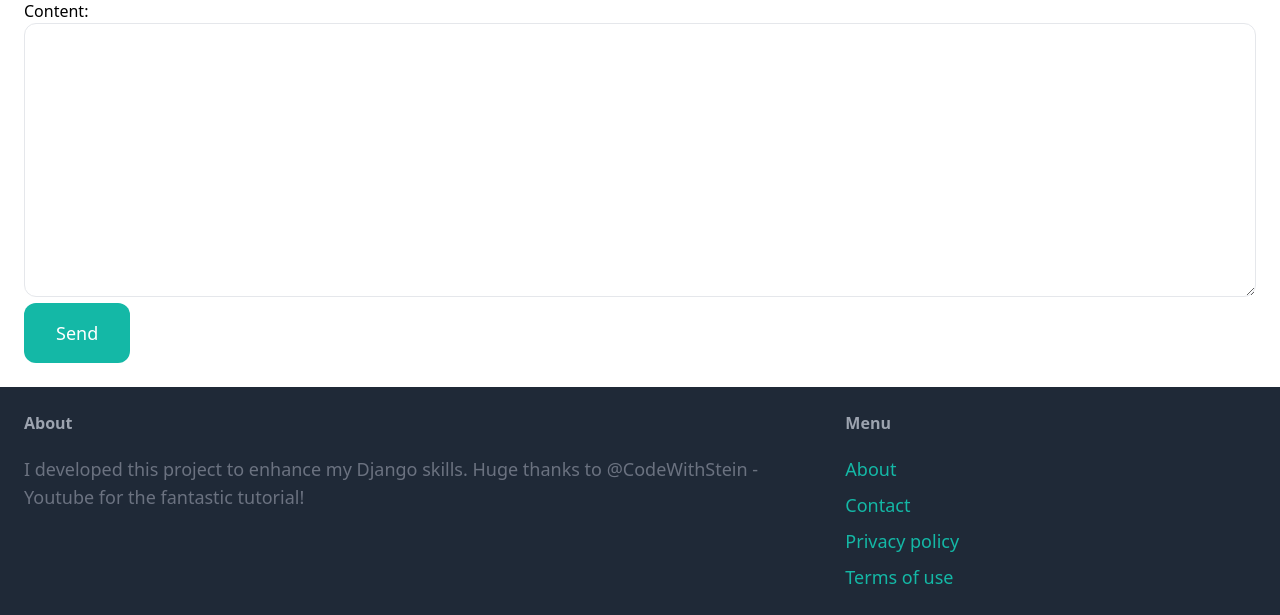
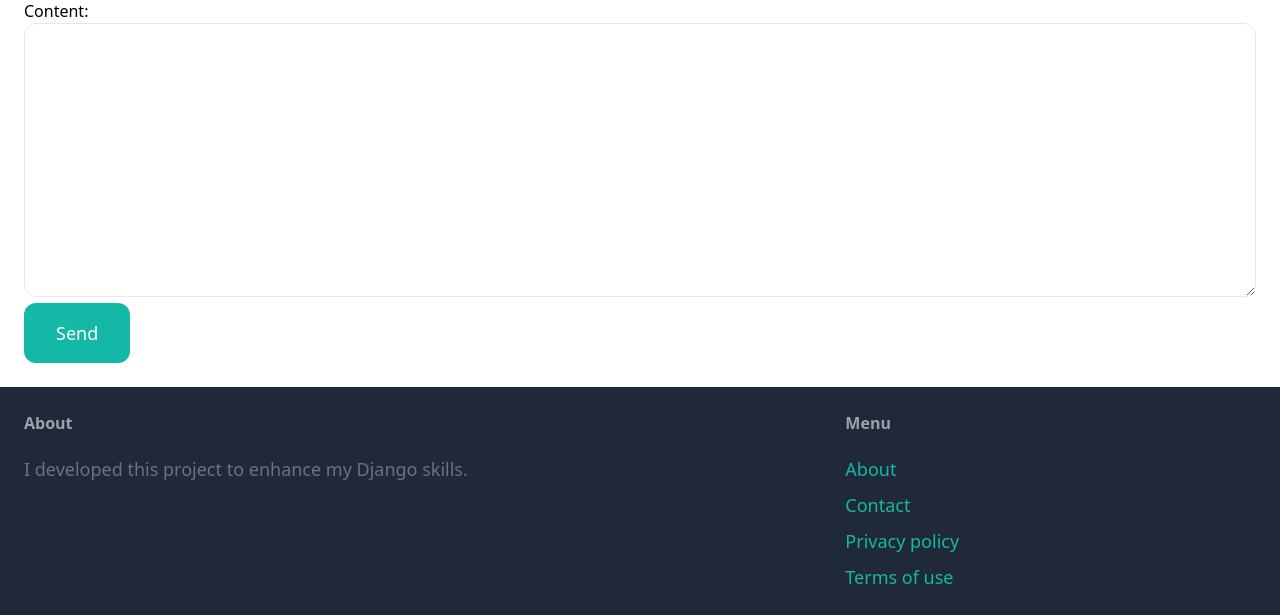
Before and after one commit to AJ0267/qmart-django, a Django app: page /inbox/3/ in a window 1280 px wide. Shown: the part 434-1049 px from the top of the page. Run offline with Django 5.2, Linux system fonts and the light colour scheme; a user stored in the database is signed in; data comes from the database, SQL or seed files in the repository; some libraries are stand-ins or nearby versions.

Commit message:
Update base.html

```diff
--- a/core/templates/core/base.html
+++ b/core/templates/core/base.html
@@ -50,7 +50,7 @@
     <footer class="py-6 px-6 flex justify-between bg-gray-800">
         <div class="w-2/3 pr-10" >
             <h3 class="mb-5 font-semibold text-gray-400">About</h3>
-            <p class="text-lg text-gray-500">I developed this project to enhance my Django skills. Huge thanks to @CodeWithStein - Youtube for the fantastic tutorial!</p>
+            <p class="text-lg text-gray-500">I developed this project to enhance my Django skills.</p>
         </div>
 
         <div class="w-1/3">
```
